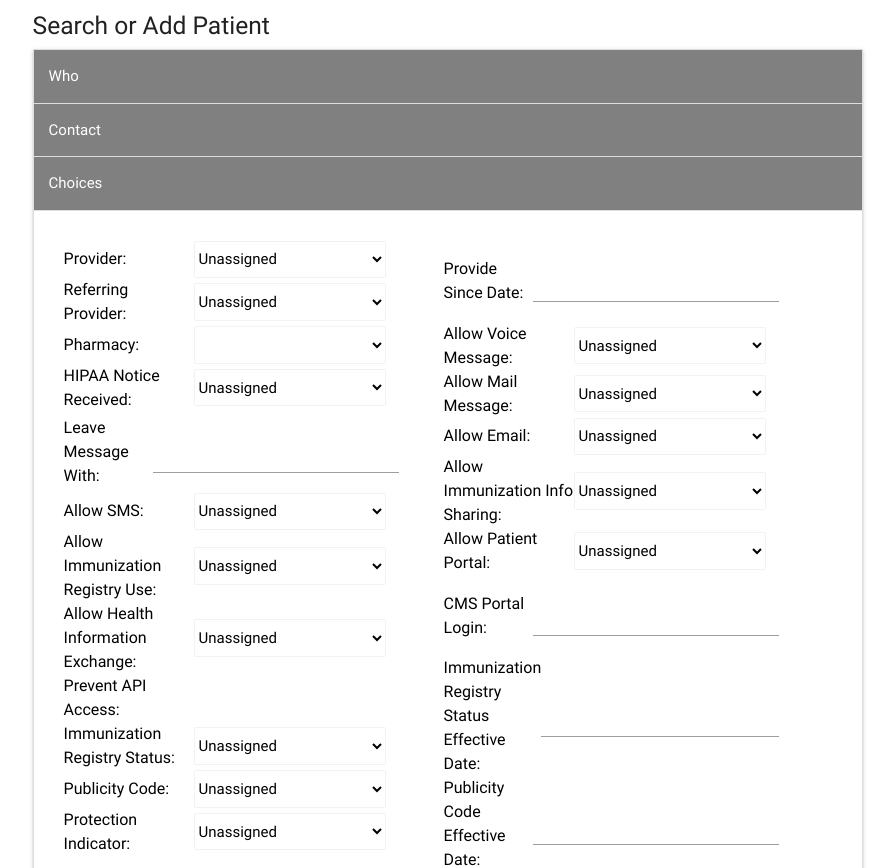
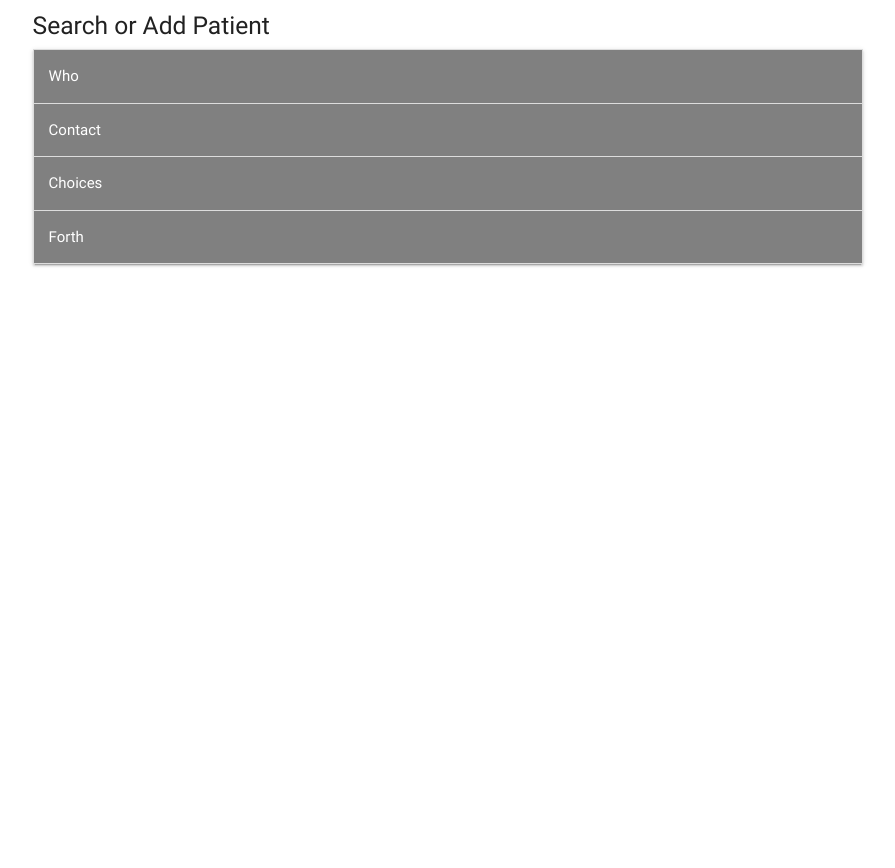
Before and after one commit to idreesahmed1257/openEMR-Front, a React (Create React App) app: page / in a window 1280 px wide. Shown: the top 868 px of the page, without its empty margins (192-1087 px from the left). After the commit the page ends 800 px from the top, so only its background shows below. Built offline with nearby package versions, Linux system fonts and the light colour scheme.

Commit message:
centered the div

```diff
--- a/src/Pages/patient/AddPatients2.jsx
+++ b/src/Pages/patient/AddPatients2.jsx
@@ -515,12 +515,13 @@ const AddPatients2 = () => {
                   </div>
                 </div>
               </li>
-              <li class="expandable ">
+              <li class="expandable">
                 <div class="collapsible-header">Choices</div>
-                <div class="collapsible-body d-flex gap-5">
+                <div class="collapsible-body col-12">
+                  <div className="d-flex align-center gap-4 con-center">
                     {/* 1 */}
                     <div>
-                    <div className="d-flex align-center ">
+                      <div className="d-flex align-center w-full">
                         <label>Provider:</label>
                         <select class="browser-default ">
                           <option value="" disabled selected>
@@ -531,8 +532,8 @@ const AddPatients2 = () => {
                           <option value="3">Option 3</option>
                         </select>
                       </div>
-                    <div className="d-flex align-center ">
-                      <label>Referring Provider:</label>
+                      <div className="d-flex align-center">
+                        <label className="">Referring Provider:</label>
                         <select class="browser-default ">
                           <option value="" disabled selected>
                             Unassigned
@@ -645,6 +646,7 @@ const AddPatients2 = () => {
                         <input type="text" name="" id="fac" />
                       </div>
                     </div>
+                    {/* 2 */}
                     <div>
                       <div className="d-flex align-center">
                         <label htmlFor="psd">Provide Since Date:</label>
@@ -740,6 +742,7 @@ const AddPatients2 = () => {
                       </div>
                     </div>
                   </div>
+                </div>
               </li>
               <li class="expandable ">
                 <div class="collapsible-header">Forth</div>
```
Lines whose indentation alone changed are shown as unchanged.
